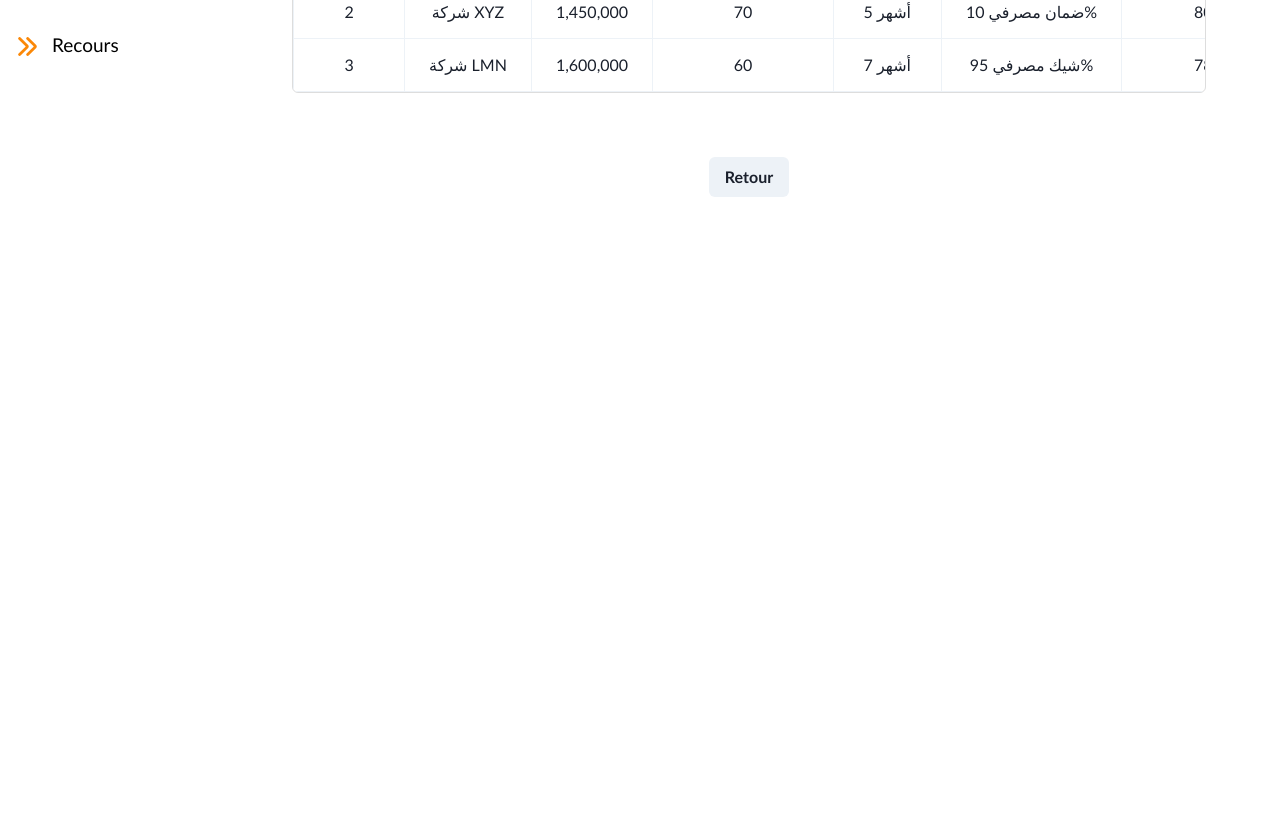
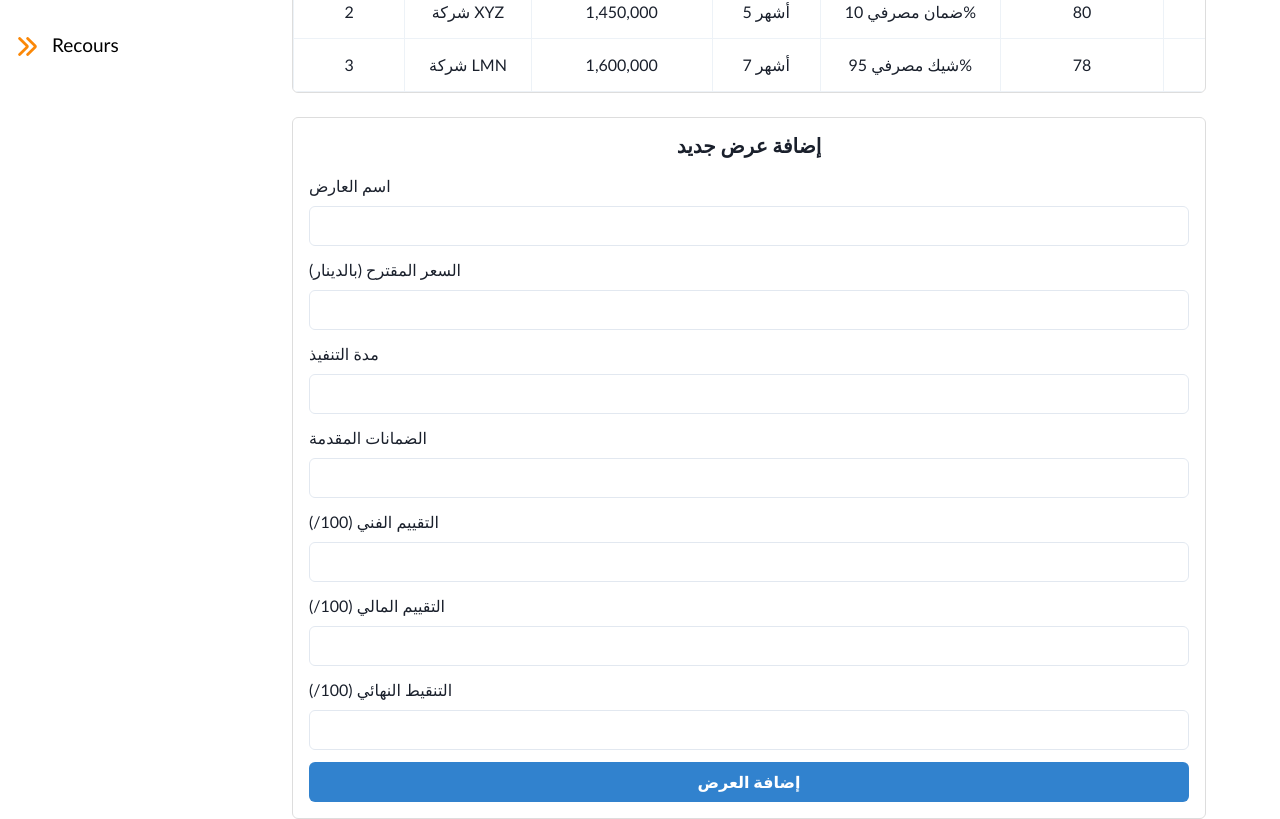
Before and after one commit to bh-s/React-pfe, a React (Vite) app in the folder frontend_pfe/: page /ouverture_et_evaluation_des_offres/1/evaluation in a window 1280 px wide. Shown: the part 480-1299 px from the top of the page. Before the commit the page ends 800 px from the top, so only its background shows below. Built offline with nearby package versions, Linux system fonts and the light colour scheme; what @react-pdf/renderer would draw is missing.

Commit message:
formulaire new offer

```diff
--- a/frontend_pfe/src/Pages_administrateur/Ouverture_et_evaluation_des_offres/table.jsx
+++ b/frontend_pfe/src/Pages_administrateur/Ouverture_et_evaluation_des_offres/table.jsx
@@ -1,65 +1,122 @@
-import React from "react";
-import { Table, Thead, Tbody, Tr, Th, Td, TableContainer, Heading, Box } from "@chakra-ui/react";
+import React, { useState } from "react";
+import {
+  Table,
+  Thead,
+  Tbody,
+  Tr,
+  Th,
+  Td,
+  TableContainer,
+  Heading,
+  Box,
+  Button,
+  Input,
+  FormControl,
+  FormLabel,
+  VStack,
+} from "@chakra-ui/react";
 
 const TableEvaluation = () => {
-  const offers = [
+  const [offers, setOffers] = useState([
     {
       id: 1,
       company: "شركة ABC",
       price: "1,500,000",
       duration: "6 أشهر",
       guarantees: "ضمان مصرفي 95%",
-      quantity:80,
       technicalEvaluation: 85,
       financialEvaluation: 90,
       finalScore: 87.5,
-      total:80,
     },
     {
       id: 2,
       company: "شركة XYZ",
       price: "1,450,000",
       duration: "5 أشهر",
-      quantity:70,
       guarantees: "ضمان مصرفي 10%",
       technicalEvaluation: 80,
       financialEvaluation: 95,
       finalScore: 87.5,
-      total:80,
     },
     {
       id: 3,
       company: "شركة LMN",
       price: "1,600,000",
       duration: "7 أشهر",
-      quantity:60,
       guarantees: "شيك مصرفي 95%",
       technicalEvaluation: 78,
       financialEvaluation: 85,
       finalScore: 81.5,
-      total:80,
     },
-  ];
+  ]);
+
+  const [newOffer, setNewOffer] = useState({
+    company: "",
+    price: "",
+    duration: "",
+    guarantees: "",
+    technicalEvaluation: "",
+    financialEvaluation: "",
+    finalScore: "",
+  });
+
+  const handleChange = (e) => {
+    setNewOffer({ ...newOffer, [e.target.name]: e.target.value });
+  };
+
+  const addOffer = () => {
+    if (
+      newOffer.company &&
+      newOffer.price &&
+      newOffer.duration &&
+      newOffer.guarantees &&
+      newOffer.technicalEvaluation &&
+      newOffer.financialEvaluation &&
+      newOffer.finalScore
+    ) {
+      setOffers([
+        ...offers,
+        {
+          id: offers.length + 1,
+          ...newOffer,
+          technicalEvaluation: Number(newOffer.technicalEvaluation),
+          financialEvaluation: Number(newOffer.financialEvaluation),
+          finalScore: Number(newOffer.finalScore),
+        },
+      ]);
+      setNewOffer({
+        company: "",
+        price: "",
+        duration: "",
+        guarantees: "",
+        technicalEvaluation: "",
+        financialEvaluation: "",
+        finalScore: "",
+      });
+    } else {
+      alert("الرجاء ملء جميع الحقول!");
+    }
+  };
 
   return (
     <Box p={6} w="100%" maxW="1200px" mx="auto">
       <Heading size="lg" textAlign="center" mb={4}>
         تقييم العروض
       </Heading>
-      <TableContainer border="1px solid #ddd" borderRadius="md" overflowX="auto">
+
+      {/* Table Section */}
+      <TableContainer border="1px solid #ddd" borderRadius="md" overflowX="auto" mb={6}>
         <Table variant="simple">
           <Thead bg="gray.100">
             <Tr>
               <Th textAlign="center">رقم العرض</Th>
               <Th textAlign="center">اسم العارض</Th>
-              <Th textAlign="center">الكمية</Th>
               <Th textAlign="center">السعر المقترح (بالدينار)</Th>
               <Th textAlign="center">مدة التنفيذ</Th>
               <Th textAlign="center">الضمانات المقدمة</Th>
               <Th textAlign="center">التقييم الفني (100/)</Th>
               <Th textAlign="center">التقييم المالي (100/)</Th>
               <Th textAlign="center">التنقيط النهائي (100/)</Th>
-              <Th textAlign="center">المجموع</Th>
             </Tr>
           </Thead>
           <Tbody>
@@ -68,19 +125,73 @@ const TableEvaluation = () => {
                 <Td textAlign="center">{offer.id}</Td>
                 <Td textAlign="center">{offer.company}</Td>
                 <Td textAlign="center">{offer.price}</Td>
-                <Td textAlign="center">{offer.quantity}</Td>
                 <Td textAlign="center">{offer.duration}</Td>
                 <Td textAlign="center">{offer.guarantees}</Td>
                 <Td textAlign="center">{offer.technicalEvaluation}</Td>
                 <Td textAlign="center">{offer.financialEvaluation}</Td>
                 <Td textAlign="center">{offer.finalScore}</Td>
-                <Td textAlign="center">{offer.total}</Td>
               </Tr>
             ))}
           </Tbody>
         </Table>
       </TableContainer>
+
+      {/* Add Offer Form */}
+      <Box border="1px solid #ddd" p={4} borderRadius="md">
+        <Heading size="md" textAlign="center" mb={4}>
+          إضافة عرض جديد
+        </Heading>
+        <VStack spacing={3}>
+          <FormControl>
+            <FormLabel>اسم العارض</FormLabel>
+            <Input name="company" value={newOffer.company} onChange={handleChange} />
+          </FormControl>
+          <FormControl>
+            <FormLabel>السعر المقترح (بالدينار)</FormLabel>
+            <Input name="price" value={newOffer.price} onChange={handleChange} />
+          </FormControl>
+          <FormControl>
+            <FormLabel>مدة التنفيذ</FormLabel>
+            <Input name="duration" value={newOffer.duration} onChange={handleChange} />
+          </FormControl>
+          <FormControl>
+            <FormLabel>الضمانات المقدمة</FormLabel>
+            <Input name="guarantees" value={newOffer.guarantees} onChange={handleChange} />
+          </FormControl>
+          <FormControl>
+            <FormLabel>التقييم الفني (100/)</FormLabel>
+            <Input
+              type="number"
+              name="technicalEvaluation"
+              value={newOffer.technicalEvaluation}
+              onChange={handleChange}
+            />
+          </FormControl>
+          <FormControl>
+            <FormLabel>التقييم المالي (100/)</FormLabel>
+            <Input
+              type="number"
+              name="financialEvaluation"
+              value={newOffer.financialEvaluation}
+              onChange={handleChange}
+            />
+          </FormControl>
+          <FormControl>
+            <FormLabel>التنقيط النهائي (100/)</FormLabel>
+            <Input
+              type="number"
+              name="finalScore"
+              value={newOffer.finalScore}
+              onChange={handleChange}
+            />
+          </FormControl>
+          <Button colorScheme="blue" onClick={addOffer} w="full">
+            إضافة العرض
+          </Button>
+        </VStack>
+      </Box>
     </Box>
   );
 };
+
 export default TableEvaluation;
```
